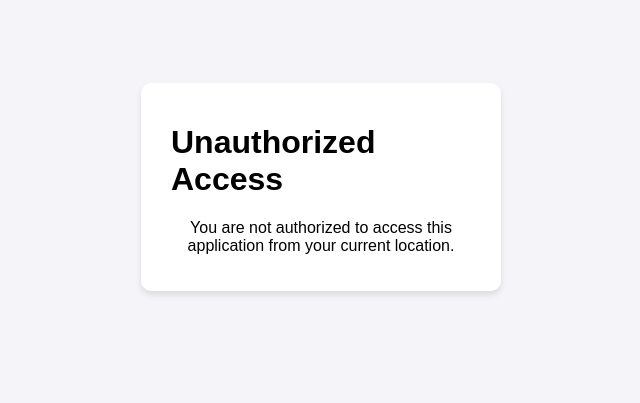
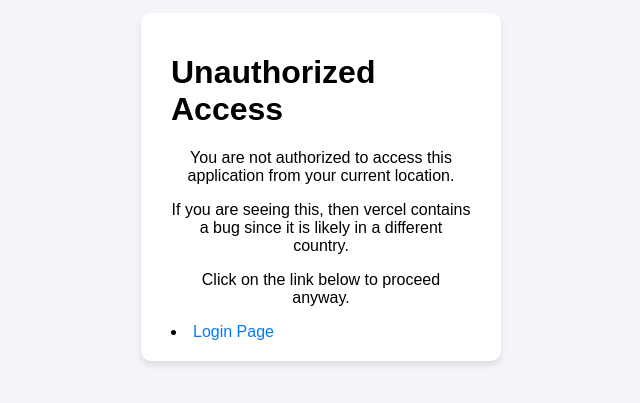
Before and after one commit to mlevin65/INST-377-Group-23-Project, a website: page GroupProject.html in a window 1280 px wide. Shown: the part 213-616 px from the top of the page, without its empty margins (319-959 px from the left). Drawn offline with Linux system fonts and the light colour scheme; no server answers.

Commit message:
fixing issue with vercel deployment

```diff
--- a/GroupProject.html
+++ b/GroupProject.html
@@ -65,6 +65,11 @@
             document.getElementById("content").innerHTML = `
                 <h1>Unauthorized Access</h1>
                 <p>You are not authorized to access this application from your current location.</p>
+                <p>If you are seeing this, then vercel contains a bug since it is likely in a different country.</p>
+                <p>Click on the link below to proceed anyway.</p>
+                            <li><a href="GroupProject.html">Login Page</a></li>
+
+
             `;
         }
 
```
